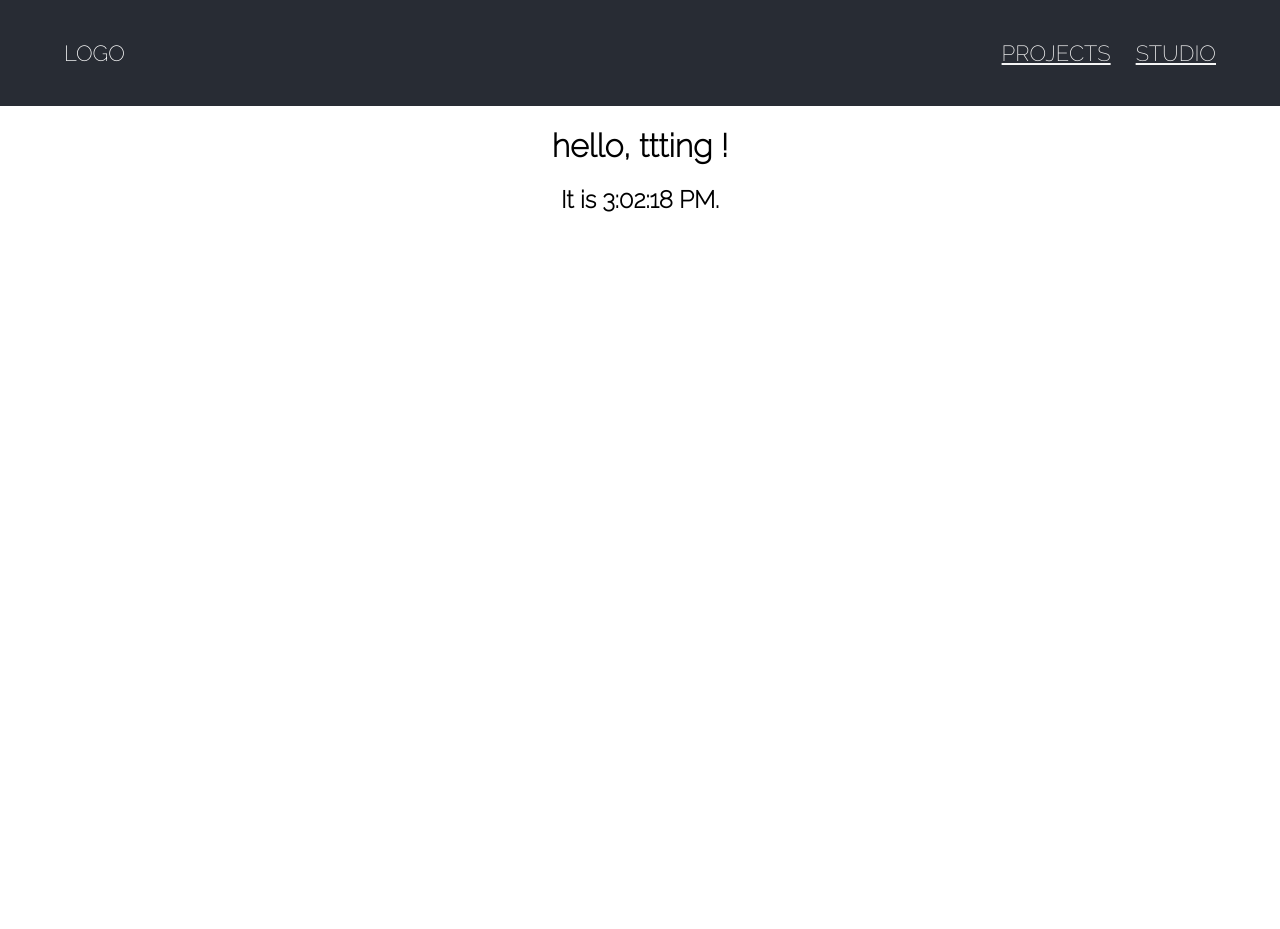
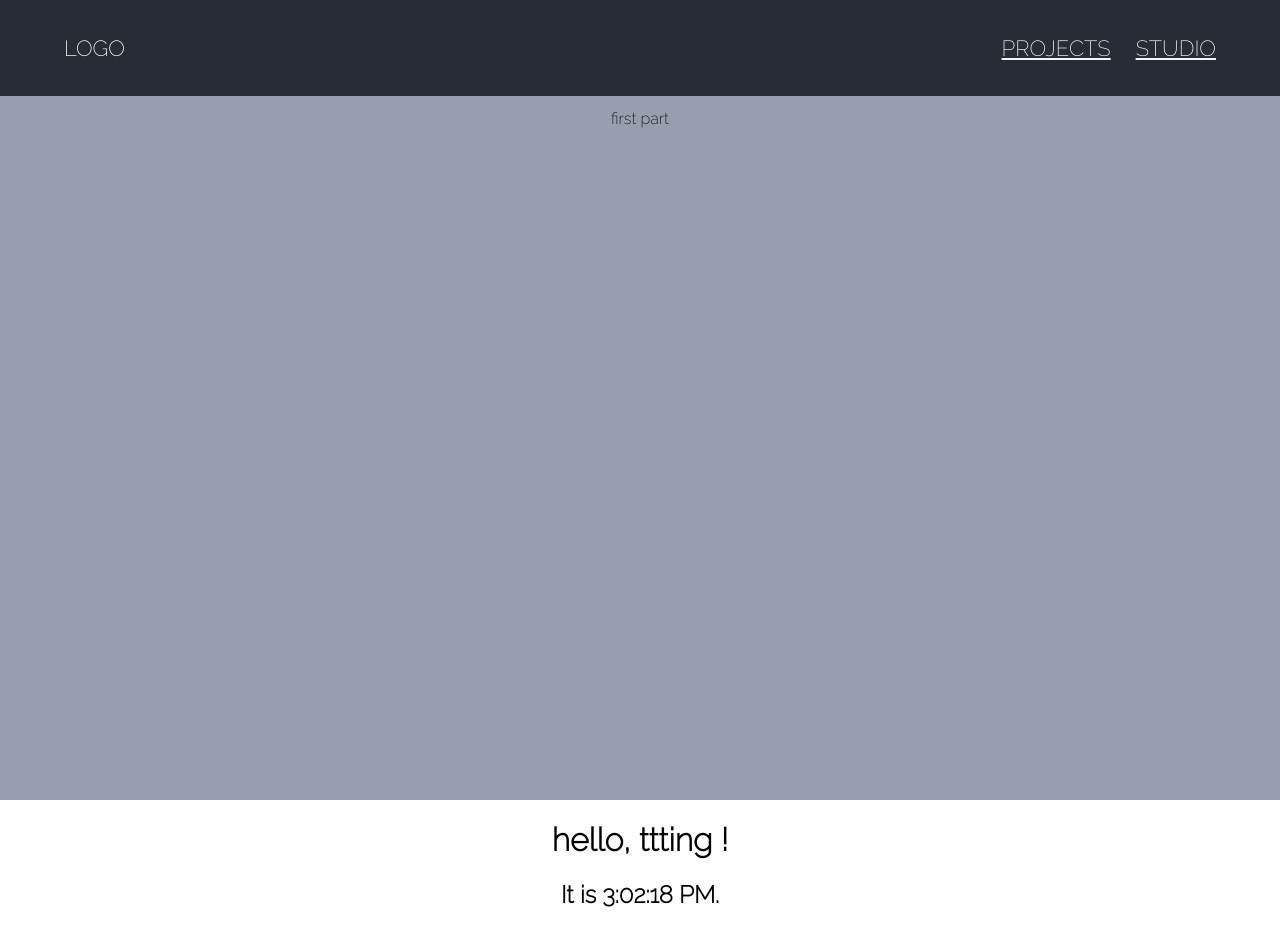
Before and after one commit to ttingchen/WebPractice1, a React (Create React App) app in the folder my-app/: page / in a window 1280 px wide. Before the commit the page ends 800 px from the top, so only its background shows below. Built offline with nearby package versions, Linux system fonts and the light colour scheme.

Commit message:
add first section

```diff
--- a/my-app/src/App.css
+++ b/my-app/src/App.css
@@ -15,7 +15,7 @@
 
 .App-header {
   background-color: #282c34;
-  min-height: 10vh;
+  min-height: calc(12vh - 2vw);
   padding: 1vw 5vw;
   display: flex;
   flex-direction: row;
@@ -28,6 +28,11 @@
   padding-left: 25px;
   font-size: inherit;
   color: whitesmoke;
+}
+.Sec-picture {
+  background-color: #979ead;
+  min-height: calc(88vh - 2vw);
+  padding: 1vw;
 }
 
 .App-originheader {
--- a/my-app/src/App.js
+++ b/my-app/src/App.js
@@ -6,7 +6,6 @@ function App() {
     <div className='App'>
       <div className='App-header'>
         <div>LOGO</div>
-
         <div>
           <nav>
           <a href="/projects/" className="nav-item">PROJECTS</a>
@@ -15,8 +14,11 @@ function App() {
         </div>
 
       </div>
-        <h1> hello, {formatName(user)} !</h1>
-        <h2> It is { new Date().toLocaleTimeString()}.</h2>
+      <div className="Sec-picture">
+        first part
+      </div>
+      <h1> hello, {formatName(user)} !</h1>
+      <h2> It is { new Date().toLocaleTimeString()}.</h2>
     </div>
   );
 }
```
Also changed, not shown: 2 other files (tests, documents, lock files or other folders).
